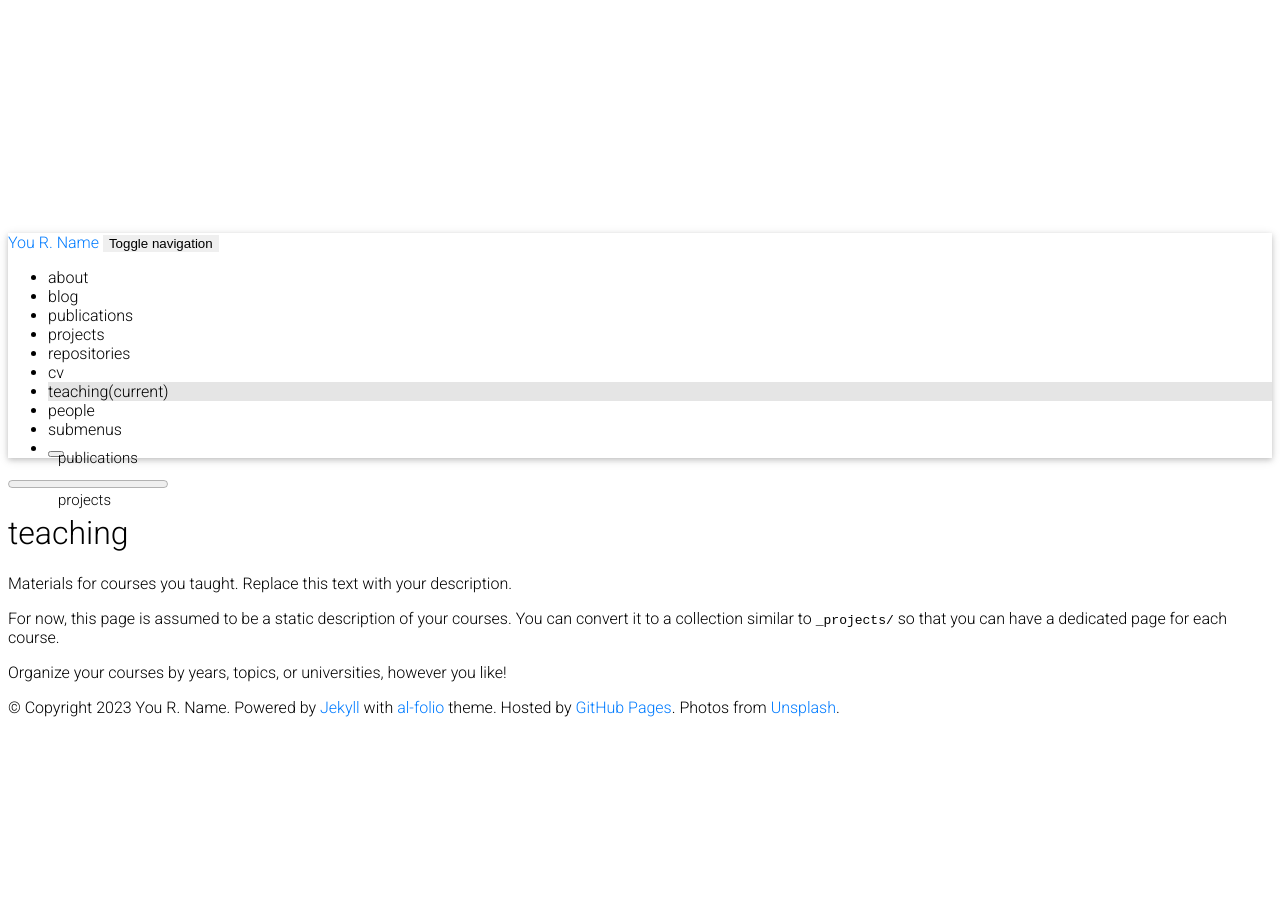
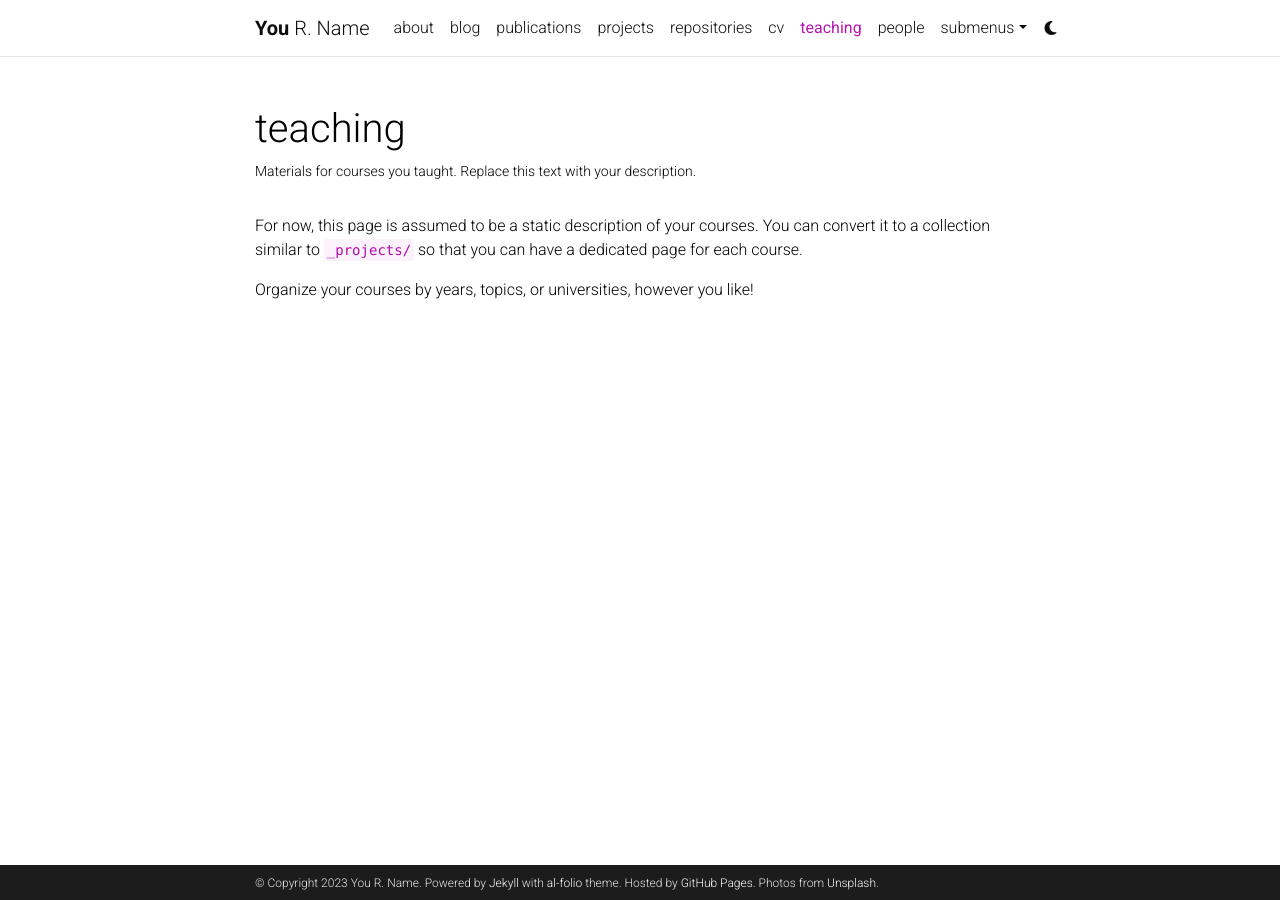
Before and after one commit to devadigapratham/devadigapratham.github.io, a Jekyll site: the page built from _pages/teaching.md, in a window 1280 px wide. Built offline with Jekyll 4.4.1, drawn with Linux system fonts in a browser that asks for light colours; comment, search, counter and statistics services are not loaded; a style sheet for code colours, icons or effects is not loaded.

```diff
--- a/_config.yml
+++ b/_config.yml
@@ -19,7 +19,7 @@ lang: en # the language of your site (for example: en, fr, cn, ru, etc.)
 icon: ⚛️  # the emoji used as the favicon (alternatively, provide image name in /assets/img/)
 
 url: https://devadigapratham.github.io # the base hostname & protocol for your site
-baseurl: /# # the subpath of your site, e.g. /blog/
+baseurl:  # the subpath of your site, e.g. /blog/
 last_updated: false # set to true if you want to display last updated in the footer
 impressum_path:  # set to path to include impressum link in the footer, use the same path as permalink in a page, helps to conform with EU GDPR
 
```
